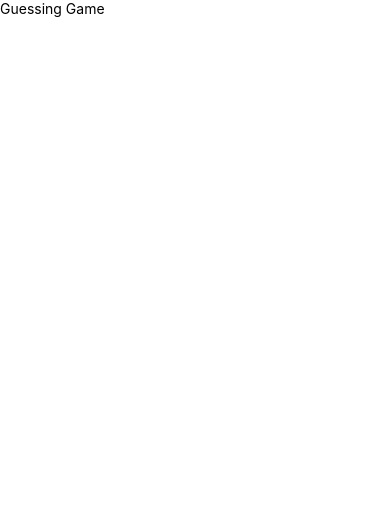
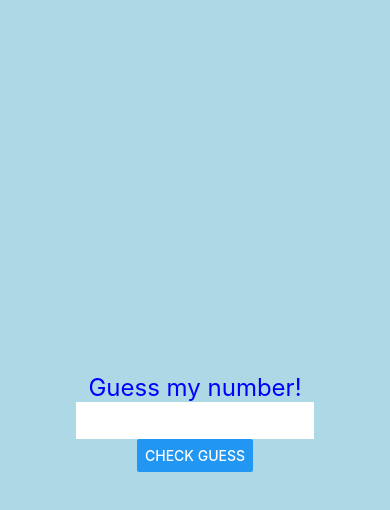
Before and after one commit to johannesmu/ClassApp, a React Native app: screen / in a window 390 px wide. Shown: the top 510 px of the page. Built offline with nearby package versions, Linux system fonts and the light colour scheme.

Commit message:
creating guessing game

```diff
--- a/App.js
+++ b/App.js
@@ -1,49 +1,65 @@
 import React, { Component } from 'react';
-import { StyleSheet, Text, View, Button } from 'react-native';
-// custom component
+import { StyleSheet, Text, View, Button, TextInput } from 'react-native';
+
 import { TextBox } from './components/TextBox';
 import { ClickCounter } from './components/ClickCounter';
 
-// export default function App() {
-//   return (
-//     <View style={styles.container}>
-//       <Text style={styles.greeting}>Hello World!</Text>
-//       <Button title="Click me" color="blue"/>
-//       <StatusBar style="auto" />
-//       <TextBox color="green" size={24} text="Custom Component" />
-//       <TextBox color="purple" size={18} text="Custom Text 2" />
-//       {/* click counter component */}
-//       <ClickCounter/>
-//       <ClickCounter/>
-//     </View>
-//   );
-// }
+export default class App extends Component {
 
-export default class App extends Component {
   constructor() {
     super()
     this.state = {
-      secret: 0
+      secret: 0,
+      guess: 0,
+      feedback: ''
     }
   }
-  render() {
+  setSecret() {
+    let random = Math.round( Math.random()*100 )
+    this.setState( { secret: random } )
+  }
+  componentDidMount() {
+    this.setSecret()
+  }
+  render () {
     return (
-      <View>
-        <Text>Guessing Game</Text>
+      <View style={styles.container}>
+        <TextBox color="blue" size={24} text="Guess my number!" />
+        <TextInput style={styles.input} onChangeText={this.updateGuess} />
+        <Button title="check guess" />
+        <Text>{this.state.feedback}</Text>
       </View>
     )
+  }
+  // updateGuess( userInput ) {
+  //   this.setState( {guess: userInput} )
+  // }
+  updateGuess = ( userInput ) => {
+    this.setState( {guess: userInput} )
+  }
+  checkGuess = () => {
+    const userGuess = parseInt( this.state.guess )
+    if( this.state.guess == this.state.secret ) {
+      this.setState({ feedback: "You guessed right!"})
+    }
   }
 }
 
 const styles = StyleSheet.create({
   container: {
     flex: 1,
-    backgroundColor: '#fff',
+    backgroundColor: 'lightblue',
     alignItems: 'center',
     justifyContent: 'center',
   },
   greeting: {
     color: 'red',
     fontSize: 36
+  },
+  input: {
+    minWidth: 200,
+    padding: 10,
+    textAlign: 'center',
+    backgroundColor: 'white'
   }
 });
```
